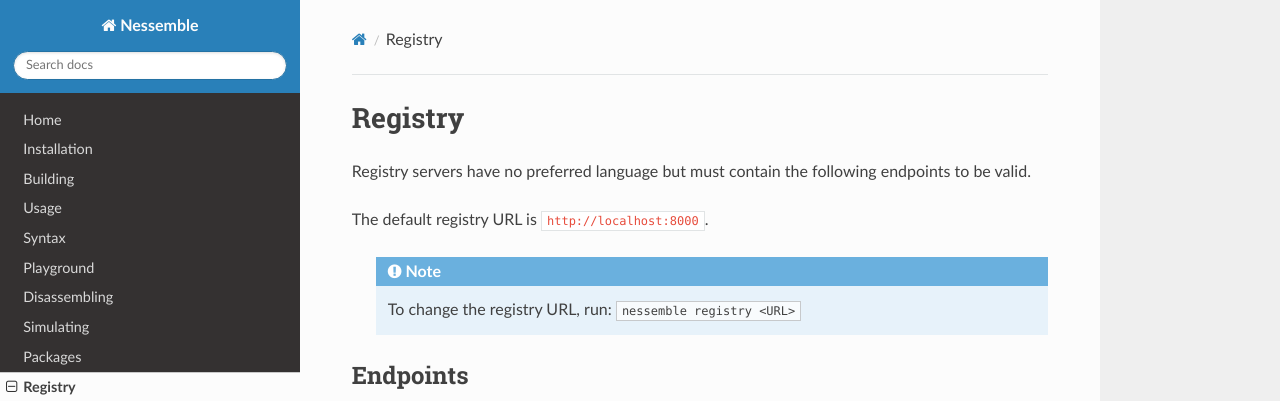
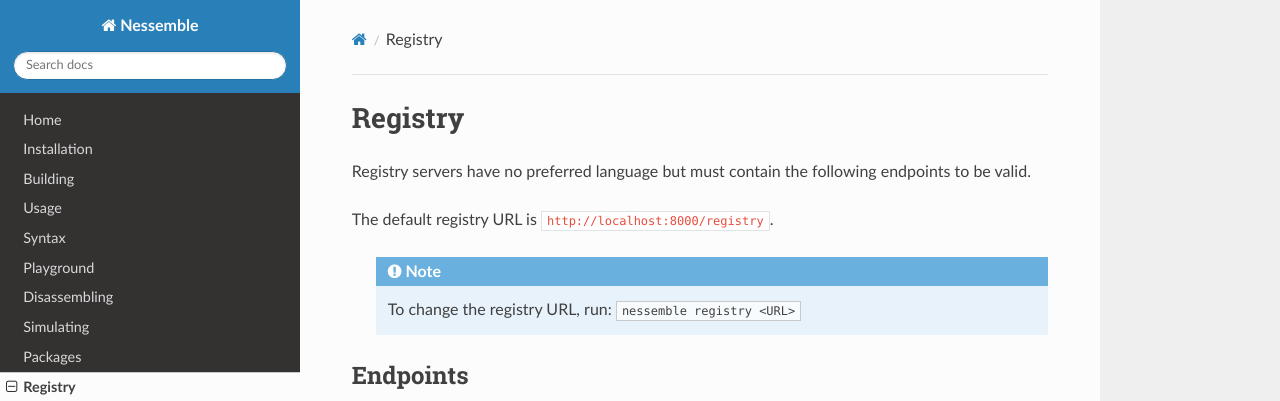
Before and after one commit to kevinselwyn/nessemble, an MkDocs documentation site: the page built from docs/pages/registry.md, in a window 1280 px wide and 900 px high. Shown: the top 401 px of the window. Built offline with MkDocs 1.6.1, drawn with Linux system fonts in a browser that asks for light colours; nearby versions of some CDN libraries; old or Windows-style settings are respelled for this version of MkDocs.

Commit message:
Error handling + autoload registry path

````diff
--- a/docs/pages/css/registry.css
+++ b/docs/pages/css/registry.css
@@ -41,7 +41,7 @@
     overflow: scroll;
 }
 .registry-example code + code {
-    margin-top: -20px;
+    margin-top: -1px;
 }
 .registry-example code.show {
     display: block;
--- a/docs/pages/registry.md
+++ b/docs/pages/registry.md
@@ -3,7 +3,7 @@
 Registry servers have no preferred language but must contain the following
 endpoints to be valid.
 
-The default registry URL is `http://localhost:8000`.
+The default registry URL is <span class="registry-default">`http://localhost:8000/registry`</span>.
 
 > <div class="admonition note">
 > <p class="admonition-title">Note</p>
@@ -98,7 +98,7 @@
 * `prev` - String or null. URL of previous page.
 * `next` - String or null. URL of next page.
 
-<div class="registry-example" data-opts='{"registry":"http://localhost:8000/registry","endpoint":"/","method":"GET"}'></div>
+<div class="registry-example" data-opts='{"endpoint":"/","method":"GET"}'></div>
 
 ### /search
 
@@ -148,7 +148,7 @@
 }
 ```
 
-<div class="registry-example" data-opts='{"registry":"http://localhost:8000/registry","endpoint":"/search/controller","method":"GET"}'></div>
+<div class="registry-example" data-opts='{"endpoint":"/search/controller","method":"GET"}'></div>
 
 ### /package
 
@@ -206,7 +206,7 @@
 }
 ```
 
-<div class="registry-example" data-opts='{"registry":"http://localhost:8000/registry","endpoint":"/package/controller","method":"GET"}'></div>
+<div class="registry-example" data-opts='{"endpoint":"/package/controller","method":"GET"}'></div>
 
 #### GET /package/&lt;string:package&gt;/README
 
@@ -243,7 +243,7 @@
 ...
 ```
 
-<div class="registry-example" data-opts='{"registry":"http://localhost:8000/registry","endpoint":"/package/controller/README","method":"GET"}'></div>
+<div class="registry-example" data-opts='{"endpoint":"/package/controller/README","method":"GET"}'></div>
 
 #### GET /package/&lt;string:package&gt;/data
 
@@ -278,7 +278,7 @@
 <raw data>...
 ```
 
-<div class="registry-example" data-opts='{"registry":"http://localhost:8000/registry","endpoint":"/package/controller/data","method":"GET"}'></div>
+<div class="registry-example" data-opts='{"endpoint":"/package/controller/data","method":"GET"}'></div>
 
 #### POST /package/publish
 
@@ -354,7 +354,7 @@
 To learn more about the gzipped package content, see the section on
 [Packages](/packages/#publishing).
 
-<div class="registry-example" data-opts='{"registry":"http://localhost:8000/registry","endpoint":"/package/publish","method":"POST"}'></div>
+<div class="registry-example" data-opts='{"endpoint":"/package/publish","method":"POST"}'></div>
 
 ### /user
 
@@ -419,7 +419,7 @@
 }
 ```
 
-<div class="registry-example" data-opts='{"registry":"http://localhost:8000/registry","endpoint":"/user/create","method":"POST"}'></div>
+<div class="registry-example" data-opts='{"endpoint":"/user/create","method":"POST"}'></div>
 
 #### POST /user/login
 
@@ -458,7 +458,7 @@
 }
 ```
 
-<div class="registry-example" data-opts='{"registry":"http://localhost:8000/registry","endpoint":"/user/login","method":"POST"}'></div>
+<div class="registry-example" data-opts='{"endpoint":"/user/login","method":"POST"}'></div>
 
 #### POST /user/logout
 
@@ -502,7 +502,7 @@
 {}
 ```
 
-<div class="registry-example" data-opts='{"registry":"http://localhost:8000/registry","endpoint":"/user/logout","method":"POST"}'></div>
+<div class="registry-example" data-opts='{"endpoint":"/user/logout","method":"POST"}'></div>
 
 #### POST /user/forgotpassword
 
@@ -549,7 +549,7 @@
 conjunction with apps like Google Authenticator.
 * `data` - Response-specific Base64-encoded data.
 
-<div class="registry-example" data-opts='{"registry":"http://localhost:8000/registry","endpoint":"/user/forgotpassword","method":"POST"}'></div>
+<div class="registry-example" data-opts='{"endpoint":"/user/forgotpassword","method":"POST"}'></div>
 
 #### POST /user/resetpassword
 
@@ -597,7 +597,7 @@
 {}
 ```
 
-<div class="registry-example" data-opts='{"registry":"http://localhost:8000/registry","endpoint":"/user/resetpassword","method":"POST"}'></div>
+<div class="registry-example" data-opts='{"endpoint":"/user/resetpassword","method":"POST"}'></div>
 
 ### /reference
 
@@ -634,7 +634,7 @@
   baz
 ```
 
-<div class="registry-example" data-opts='{"registry":"http://localhost:8000/registry","endpoint":"/reference","method":"GET"}'></div>
+<div class="registry-example" data-opts='{"endpoint":"/reference","method":"GET"}'></div>
 
 #### GET /reference/&lt;path:path&gt;
 
@@ -689,7 +689,7 @@
 }
 ```
 
-<div class="registry-example" data-opts='{"registry":"http://localhost:8000/registry","endpoint":"/reference/registers","method":"GET"}'></div>
+<div class="registry-example" data-opts='{"endpoint":"/reference/registers","method":"GET"}'></div>
 
 ## Versioning
 
````
Also changed, not shown: docs/pages/js/registry.js (+45 -8 lines).
